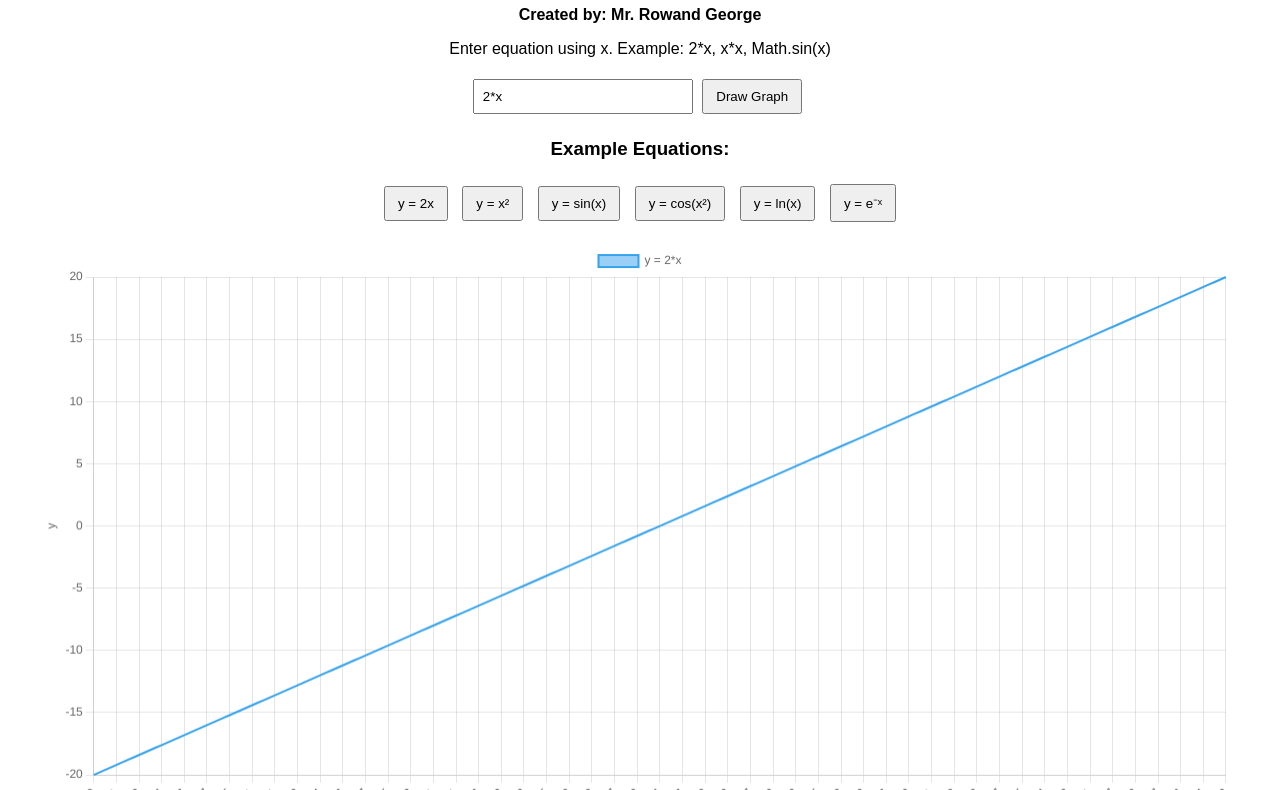
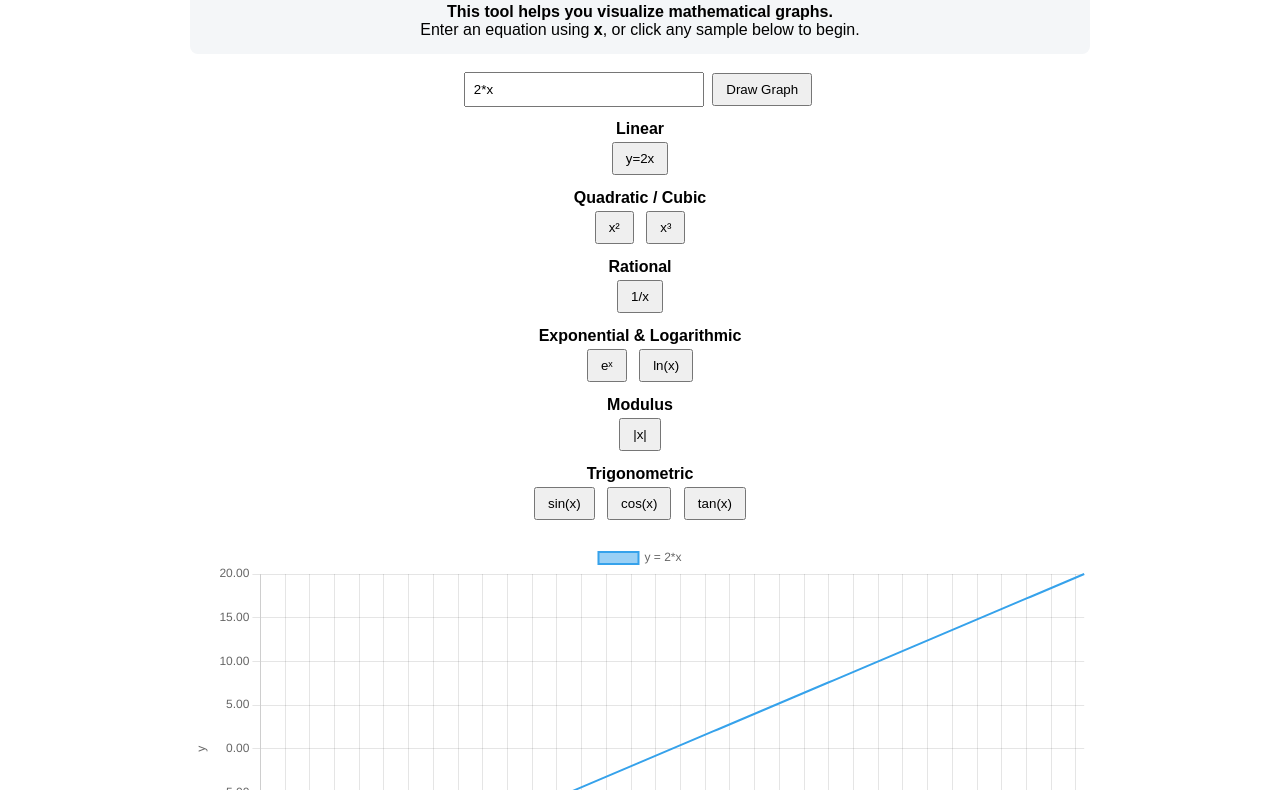
Before and after one commit to rowandjot123/math-graph-tool, a plain HTML site: page index.html in a window 1280 px wide. Shown: the part 92-882 px from the top of the page. Drawn offline with nearby package versions, Linux system fonts and the light colour scheme.

Commit message:
Add files via upload

```diff
--- a/index.html
+++ b/index.html
@@ -5,117 +5,192 @@
 <script src="https://cdn.jsdelivr.net/npm/chart.js"></script>
 
 <style>
-body {
-  font-family: Arial;
-  text-align: center;
-  margin: 40px;
+
+body{
+  font-family:Arial;
+  margin:20px;
+  text-align:center;
 }
 
-h1 {
-  color: #003366;
+.container{
+  max-width:900px;
+  margin:auto;
 }
 
-button {
-  margin: 5px;
-  padding: 8px 12px;
-  cursor: pointer;
+h1{
+  color:#003366;
 }
 
-input {
-  padding: 8px;
-  width: 200px;
+.instructions{
+  background:#f4f6f8;
+  padding:15px;
+  border-radius:8px;
+  margin-bottom:15px;
 }
 
-footer {
-  margin-top: 30px;
-  font-size: 14px;
-  color: gray;
+input{
+  padding:8px;
+  width:220px;
 }
+
+button{
+  padding:7px 12px;
+  margin:4px;
+  cursor:pointer;
+}
+
+.chartBox{
+  height:450px;
+}
+
+footer{
+  margin-top:40px;
+  color:gray;
+  font-size:14px;
+}
+
+.category{
+  margin-top:10px;
+}
+
 </style>
-
 </head>
 
 <body>
 
+<div class="container">
+
 <h1>KMSw Graphing Tool</h1>
 
-<p><b>Created by: Mr. Rowand George</b></p>
+<div class="instructions">
+<b>This tool helps you visualize mathematical graphs.</b><br>
+Enter an equation using <b>x</b>, or click any sample below to begin.
+</div>
 
-<p>Enter equation using x. Example: 2*x, x*x, Math.sin(x)</p>
-
-<input type="text" id="equation" value="2*x">
+<input id="equation" value="2*x">
 <button onclick="drawGraph()">Draw Graph</button>
 
-<h3>Example Equations:</h3>
+<!-- FUNCTION GROUPS -->
 
-<button onclick="setEq('2*x')">y = 2x</button>
-<button onclick="setEq('x*x')">y = x²</button>
-<button onclick="setEq('Math.sin(x)')">y = sin(x)</button>
-<button onclick="setEq('Math.cos(x*x)')">y = cos(x²)</button>
-<button onclick="setEq('Math.log(x)')">y = ln(x)</button>
-<button onclick="setEq('Math.exp(-x)')">y = e⁻ˣ</button>
+<div class="category">
+<b>Linear</b><br>
+<button onclick="setEq('2*x')">y=2x</button>
+</div>
 
-<br><br>
+<div class="category">
+<b>Quadratic / Cubic</b><br>
+<button onclick="setEq('x*x')">x²</button>
+<button onclick="setEq('x*x*x')">x³</button>
+</div>
 
-<canvas id="myChart" width="700" height="400"></canvas>
+<div class="category">
+<b>Rational</b><br>
+<button onclick="setEq('1/x')">1/x</button>
+</div>
+
+<div class="category">
+<b>Exponential & Logarithmic</b><br>
+<button onclick="setEq('Math.exp(x)')">eˣ</button>
+<button onclick="setEq('Math.log(x)')">ln(x)</button>
+</div>
+
+<div class="category">
+<b>Modulus</b><br>
+<button onclick="setEq('Math.abs(x)')">|x|</button>
+</div>
+
+<div class="category">
+<b>Trigonometric</b><br>
+<button onclick="setEq('Math.sin(x)')">sin(x)</button>
+<button onclick="setEq('Math.cos(x)')">cos(x)</button>
+<button onclick="setEq('Math.tan(x)')">tan(x)</button>
+</div>
+
+<br>
+
+<div class="chartBox">
+<canvas id="myChart"></canvas>
+</div>
 
 <footer>
-Kindly contact us if any suggestion is needed to improve this graphing tool.
+Created by Mr. Rowand George • KMSw Graphing Tool
 </footer>
+
+</div>
 
 <script>
 
 let chart;
 
-function setEq(eq) {
-  document.getElementById("equation").value = eq;
+document.getElementById("equation")
+.addEventListener("keypress",e=>{
+ if(e.key==="Enter") drawGraph();
+});
+
+function setEq(eq){
+ document.getElementById("equation").value=eq;
  drawGraph();
 }
 
-function drawGraph() {
+function drawGraph(){
 
-  let eq = document.getElementById("equation").value;
+let eq=document.getElementById("equation").value;
 
-  let xValues = [];
-  let yValues = [];
+let xValues=[];
+let yValues=[];
 
-  for (let x = -10; x <= 10; x += 0.1) {
+for(let i=0;i<=200;i++){
+ let x=-10+i*0.1;
 
-    try {
+ try{
+   let y=Function("x","return "+eq)(x);
    xValues.push(x);
-      yValues.push(eval(eq));
+   yValues.push(isFinite(y)?y:null);
  }
-    catch {
+ catch{
    yValues.push(null);
  }
-
 }
 
 if(chart) chart.destroy();
 
-  chart = new Chart(document.getElementById("myChart"), {
-    type: "line",
-    data: {
-      labels: xValues,
-      datasets: [{
-        label: "y = " + eq,
-        data: yValues,
-        borderWidth: 2,
-        pointRadius: 0
+chart=new Chart(
+document.getElementById("myChart"),
+{
+type:"line",
+
+data:{
+labels:xValues,
+datasets:[{
+label:"y = "+eq,
+data:yValues,
+borderWidth:2,
+pointRadius:0
 }]
 },
-    options: {
-      scales: {
-        x: {
-          title: { display: true, text: "x" }
+
+options:{
+responsive:true,
+maintainAspectRatio:false,
+
+interaction:{mode:'index',intersect:false},
+
+scales:{
+x:{
+title:{display:true,text:"x"},
+ticks:{
+callback:v=>Number(v).toFixed(1)
+}
 },
-        y: {
-          title: { display: true, text: "y" }
+y:{
+title:{display:true,text:"y"},
+ticks:{
+callback:v=>Number(v).toFixed(2)
+}
 }
 }
 }
 });
-
 }
 
 drawGraph();
```
Lines whose indentation alone changed are shown as unchanged.
